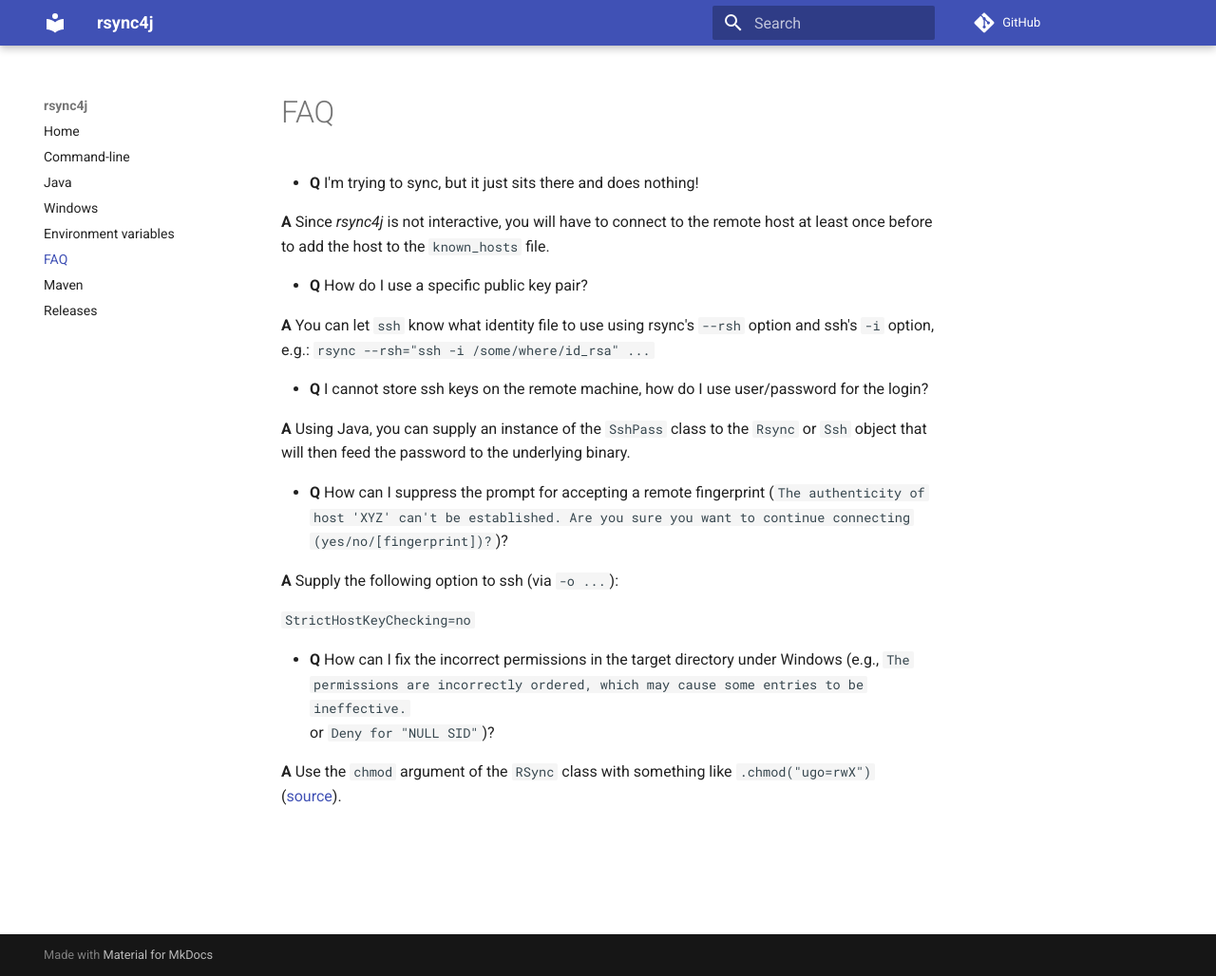
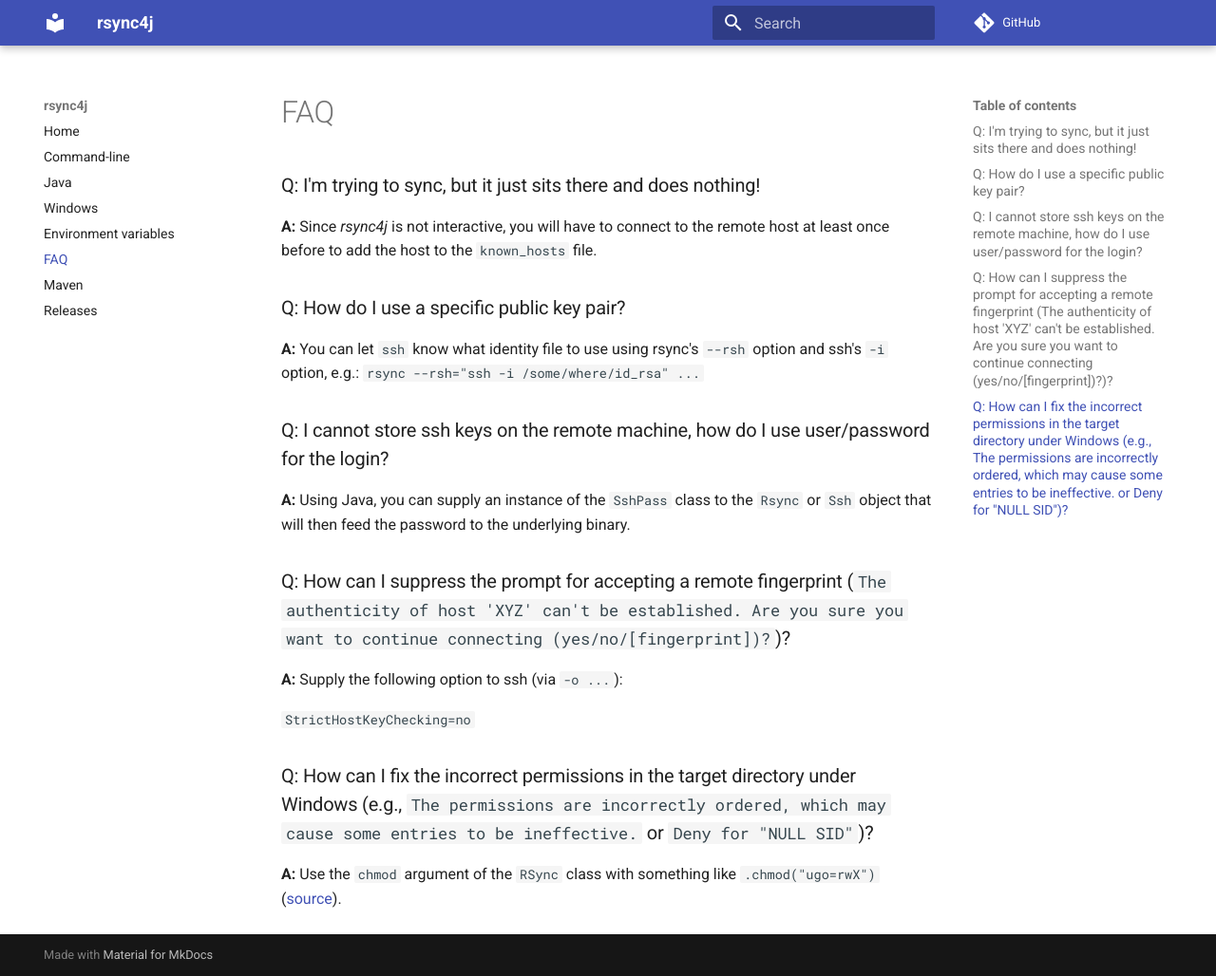
Before and after one commit to fracpete/rsync4j, an MkDocs documentation site: the page built from docs/faq.md, in a window 1280 px wide and 1028 px high. Shown: the whole window at 95% size. Built offline with MkDocs 1.6.1 and Material for MkDocs 9.7.7, drawn with Linux system fonts in a browser that asks for light colours; comment, search, counter and statistics services are not loaded; some of the changed lines change nothing that is shown.

Commit message:
using headings with materials theme now

```diff
--- a/docs/faq.md
+++ b/docs/faq.md
@@ -1,27 +1,28 @@
-* **Q** I'm trying to sync, but it just sits there and does nothing!
+## Q: I'm trying to sync, but it just sits there and does nothing!  {: #known_hosts }
 
-  **A** Since *rsync4j* is not interactive, you will have to connect to the
-  remote host at least once before to add the host to the `known_hosts` file.
+**A:** Since *rsync4j* is not interactive, you will have to connect to the
+remote host at least once before to add the host to the `known_hosts` file.
 
-* **Q** How do I use a specific public key pair?
 
-  **A** You can let `ssh` know what identity file to use using rsync's `--rsh`
-  option and ssh's `-i` option, e.g.: `rsync --rsh="ssh -i /some/where/id_rsa" ...`
+## Q: How do I use a specific public key pair? {: #identity }
 
-* **Q** I cannot store ssh keys on the remote machine, how do I use user/password for the login?
+**A:** You can let `ssh` know what identity file to use using rsync's `--rsh`
+option and ssh's `-i` option, e.g.: `rsync --rsh="ssh -i /some/where/id_rsa" ...`
 
-  **A** Using Java, you can supply an instance of the `SshPass` class to the `Rsync` or `Ssh` object
-  that will then feed the password to the underlying binary.
 
-* **Q** How can I suppress the prompt for accepting a remote fingerprint
-  (`The authenticity of host 'XYZ' can't be established. Are you sure you want to continue connecting (yes/no/[fingerprint])?`)?
+## Q: I cannot store ssh keys on the remote machine, how do I use user/password for the login? {: #sshpass }
 
-  **A** Supply the following option to ssh (via `-o ...`):
+**A:** Using Java, you can supply an instance of the `SshPass` class to the `Rsync` or `Ssh` object
+that will then feed the password to the underlying binary.
 
-  `StrictHostKeyChecking=no`
 
-* **Q** How can I fix the incorrect permissions in the target directory under Windows
-  (e.g., `The permissions are incorrectly ordered, which may cause some entries to be ineffective.`
-  or `Deny for "NULL SID"`)?
+## Q: How can I suppress the prompt for accepting a remote fingerprint (`The authenticity of host 'XYZ' can't be established. Are you sure you want to continue connecting (yes/no/[fingerprint])?`)? {: #stricthostkeychecking }
 
-  **A** Use the `chmod` argument of the `RSync` class with something like `.chmod("ugo=rwX")` ([source](https://stackoverflow.com/a/5911943/4698227)).
+**A:** Supply the following option to ssh (via `-o ...`):
+
+`StrictHostKeyChecking=no`
+
+
+## Q: How can I fix the incorrect permissions in the target directory under Windows (e.g., `The permissions are incorrectly ordered, which may cause some entries to be ineffective.` or `Deny for "NULL SID"`)? {: #windows-permissions }
+
+**A:** Use the `chmod` argument of the `RSync` class with something like `.chmod("ugo=rwX")` ([source](https://stackoverflow.com/a/5911943/4698227)).
```
